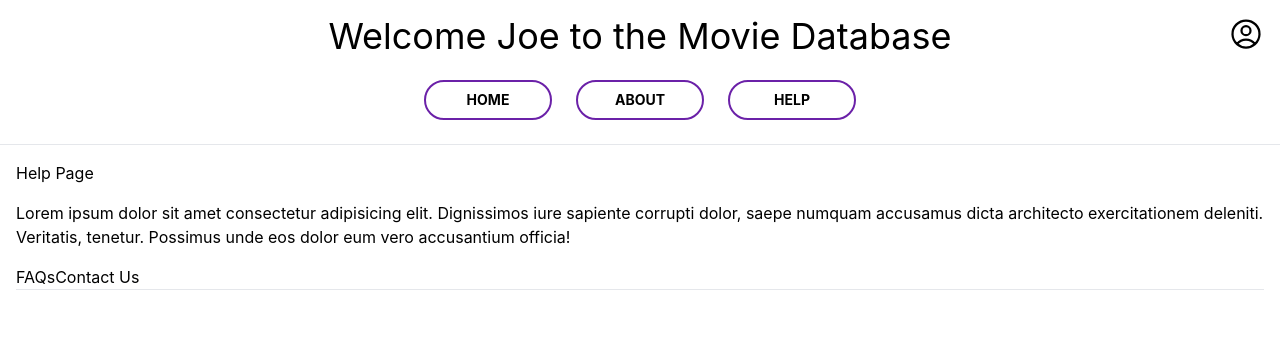
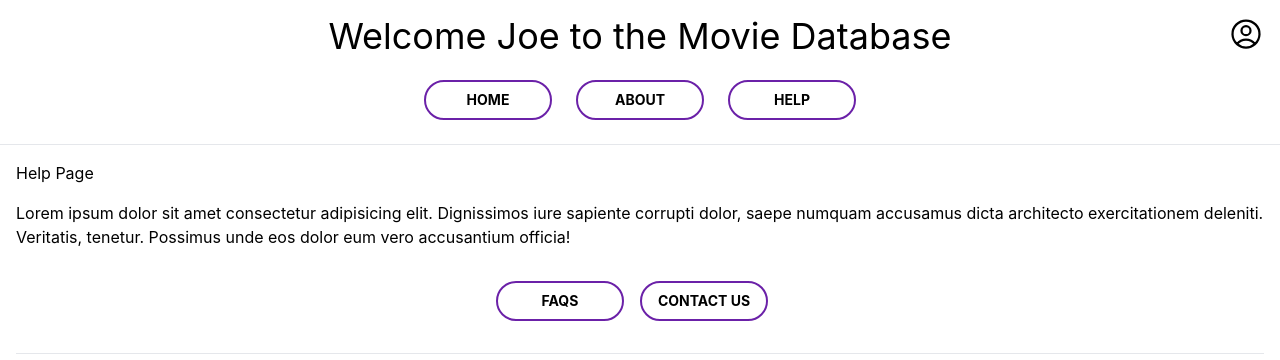
Before and after one commit to edangerfield2100/react-query-app, a React (Create React App) app: page /help in a window 1280 px wide. Shown: the top 360 px of the page. Built offline with nearby package versions, Linux system fonts and the light colour scheme.

Commit message:
Style Help page

```diff
--- a/src/components/layouts/helpLayout.tsx
+++ b/src/components/layouts/helpLayout.tsx
@@ -11,9 +11,19 @@ export default function HelpLayout() {
         exercitationem deleniti. Veritatis, tenetur. Possimus unde eos dolor eum
         vero accusantium officia!
       </p>
-      <nav className="mt-4">
-        <NavLink to="faq">FAQs</NavLink>
-        <NavLink to="contact">Contact Us</NavLink>
+      <nav className="my-8 flex justify-center">
+        <NavLink
+          to="faq"
+          className="w-32 btn border-2 border-purple-800 mr-4 text-center hover:bg-purple-800 hover:text-white"
+        >
+          FAQs
+        </NavLink>
+        <NavLink
+          to="contact"
+          className="w-32 btn border-2 border-purple-800 mr-4 text-center hover:bg-purple-800 hover:text-white"
+        >
+          Contact Us
+        </NavLink>
       </nav>
       <hr />
       <Outlet />
--- a/src/pages/help/Contact.tsx
+++ b/src/pages/help/Contact.tsx
@@ -1,3 +1,3 @@
 export default function Contact() {
-  return <div>Contact page</div>;
+  return <div>Contact Us...</div>;
 }
--- a/src/pages/help/Faq.tsx
+++ b/src/pages/help/Faq.tsx
@@ -1,3 +1,3 @@
 export default function Faq() {
-  return <div>FAQ page</div>;
+  return <div>Frequently Asked Questions...</div>;
 }
```
